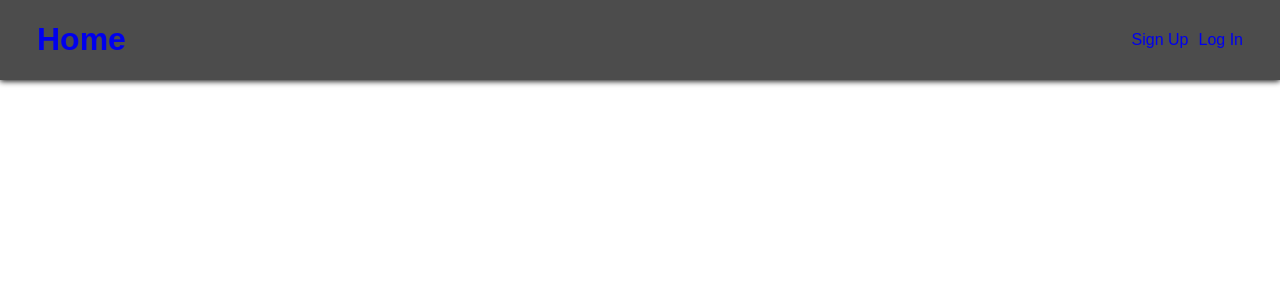
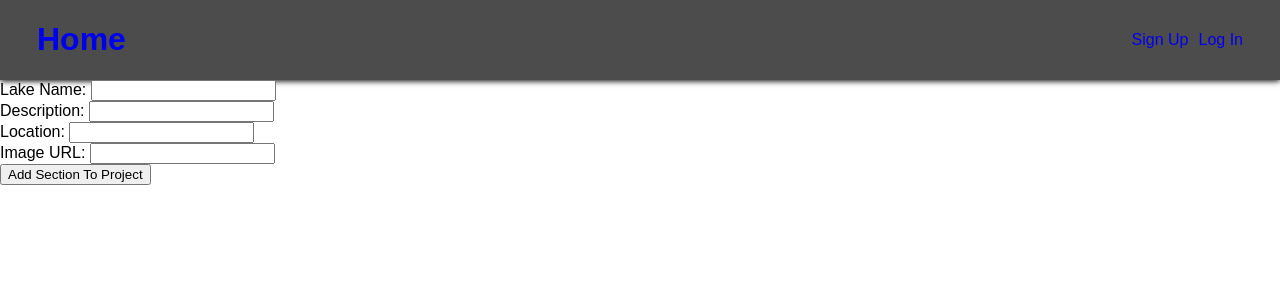
Before and after one commit to MikeNewm32/fish-finder, a React (Create React App) app in the folder client/: page /user/1/new_fishing_spot in a window 1280 px wide. Shown: the top 300 px of the page. Built offline with nearby package versions, Linux system fonts and the light colour scheme; no server answers.

Commit message:
Can now add a new fishing spot

```diff
--- a/client/src/App.js
+++ b/client/src/App.js
@@ -13,6 +13,7 @@ import Fish from './components/Fish';
 import EditFish from './components/EditFish';
 import {setAxiosDefaults} from './util';
 import './App.css';
+import NewFishingSpot from './components/NewFishingSpot';
 
 class App extends Component {
 
@@ -25,6 +26,7 @@ class App extends Component {
           <Route exact path='/login' component={LogIn} />
           <Route exact path='/signup' component={SignUp} />
           <Route exact path='/user/:userId/my_fishing_spots' component={AllFishingSpots} />
+          <Route exact path='/user/:userId/new_fishing_spot' component={NewFishingSpot} />
           <Route exact path='/user/:userId/fishing_spots/:fishingSpotId' component={FishingSpot} />
           <Route exact path='/user/:userId/edit_fishing_spots/:fishingSpotId/' component={EditFishingSpot} />
           <Route exact path='/user/:userId/fishing_spots/:fishingSpotId/fish/:fishId' component={Fish} />
--- a/client/src/components/AllFishingSpots.js
+++ b/client/src/components/AllFishingSpots.js
@@ -46,6 +46,7 @@ class AllFishingSpots extends Component{
         {this.state.fishing_spots.map((fishing_spot) => (
         <FishingSpotsCard key={fishing_spot.id} fishing_spot={fishing_spot} userId={userId} />
         ))}
+        <Link to={`/user/${userId}/new_fishing_spot`}> New Lake </Link>
       </FishingSpotsContainer>
     )
   }
--- a/client/src/components/EditFish.js
+++ b/client/src/components/EditFish.js
@@ -0,0 +1,30 @@
+import React, { Component } from 'react';
+
+class EditFish extends Component {
+    constructor() {
+        super();
+        this.state= {
+            fish: {},
+            redirect: false
+        }
+    }
+    componentWillMount() {
+        const userId = this.props.match.params.userId;
+        const fishingSpotId = this.props.match.params.fishingSpotId;
+        const fishId = this.props.match.params.fishId;
+        this._fetchFish(userId, fishingSpotId, fishId);
+    }
+    _fetchFish = async (userId, fishingSpotId, fishId) => {
+
+    }
+
+    render() {
+        return (
+            <div>
+
+            </div>
+        );
+    }
+}
+
+export default EditFish;
--- a/client/src/components/Fish.js
+++ b/client/src/components/Fish.js
@@ -1,5 +1,6 @@
 import React, { Component } from 'react';
 import axios from 'axios';
+import { Link, Redirect } from 'react-router-dom';
 
 class Fish extends Component {
     constructor() {
@@ -28,6 +29,9 @@ class Fish extends Component {
     }
 
     render() {
+        const userId = this.props.match.params.userId;
+        const fishingSpotId = this.props.match.params.fishingSpotId;
+        const fishId = this.props.match.params.fishId;
         return (
             <div>
                 {this.state.fish.name}
@@ -36,6 +40,7 @@ class Fish extends Component {
                 <br />
                 <span>weight: {this.state.fish.weight}</span>
                 {this.state.fish.description}
+                <Link to={`/user/${userId}/fishing_spots/${fishingSpotId}/editfish/${fishId}`}>Edit Fish</Link>
             </div>
         );
     }
--- a/client/src/components/NewFishingSpot.js
+++ b/client/src/components/NewFishingSpot.js
@@ -1,5 +1,6 @@
 import React, { Component } from 'react';
 import {Redirect} from 'react-router-dom'
+import axios from 'axios'
 
 class NewFishingSpot extends Component {
     constructor() {
@@ -7,35 +8,65 @@ class NewFishingSpot extends Component {
         this.state = {
             newFishingSpot: {
                 title: '',
-                description: 'no description available',
+                description: '',
                 location: '',
-                image: 'http://www.visitmysmokies.com/wp-content/uploads/2013/08/Man-Fishing-in-the-Sunset.jpg'
+                image: '',
+                user_id: 0
             },
             redirect: false
         }
     }
 
     _handleChange = (e) => {
+        e.preventDefault();
         const newState = {...this.state.newFishingSpot}
-        newState[e.target.title] = e.target.value;
+        newState[e.target.name] = e.target.value;
         this.setState({
-            newSection: newState
-        })
+            newFishingSpot: newState
+        });
     }
 
-    _submitFishingSpot = async (e) => {
+    _submitSpot = async (e) => {
         e.preventDefault();
-        const fishingSpotId = this.props.match.params.fishingSpotId;
-
+        const userId = this.props.match.params.userId;
+        this.state.newFishingSpot.user_id = userId;
+        const payload = this.state.newFishingSpot
+        const res = await axios.post(`/api/users/${userId}/fishing_spots`, payload)
+        this.setState({redirect: true});
     }
 
     render() {
+        const userId = this.props.match.params.userId;
         return (
-            <div>
+        <div>
+            {this.state.redirect?
+                <Redirect to={`/user/${userId}/my_fishing_spots`}/>
+                :
+                <form onSubmit={this._submitSpot}>
+                    <div>
+                        <label htmlFor="title">Lake Name: </label>
+                        <input onChange={this._handleChange} type="text" name="title" value={this.state.newFishingSpot.title} required/>
+                    </div>
+                    <div>
+                        <label htmlFor="description">Description: </label>
+                        <input onChange={this._handleChange} type="text" name="description" value={this.state.newFishingSpot.description} />
+                    </div>
+                    <div>
+                        <label htmlFor="location">Location: </label>
+                        <input onChange={this._handleChange} type="text" name="location" value={this.state.newFishingSpot.location} required/>
+                    </div>
+                    <div>
+                        <label htmlFor="image">Image URL: </label>
+                        <input onChange={this._handleChange} type="text" name="image" value={this.state.newFishingSpot.image} />
+                    </div>
+                    <button>Add Section To Project</button>
+                </form>
+            }
 
-            </div>
-        );
-    }
-}
+
+        </div>
+        )
+        }
+        }
 
 export default NewFishingSpot;
```
Also changed, not shown: client/src/components/NewFish.js (+30 -0 lines), 1 other file (tests, documents, lock files or other folders).
